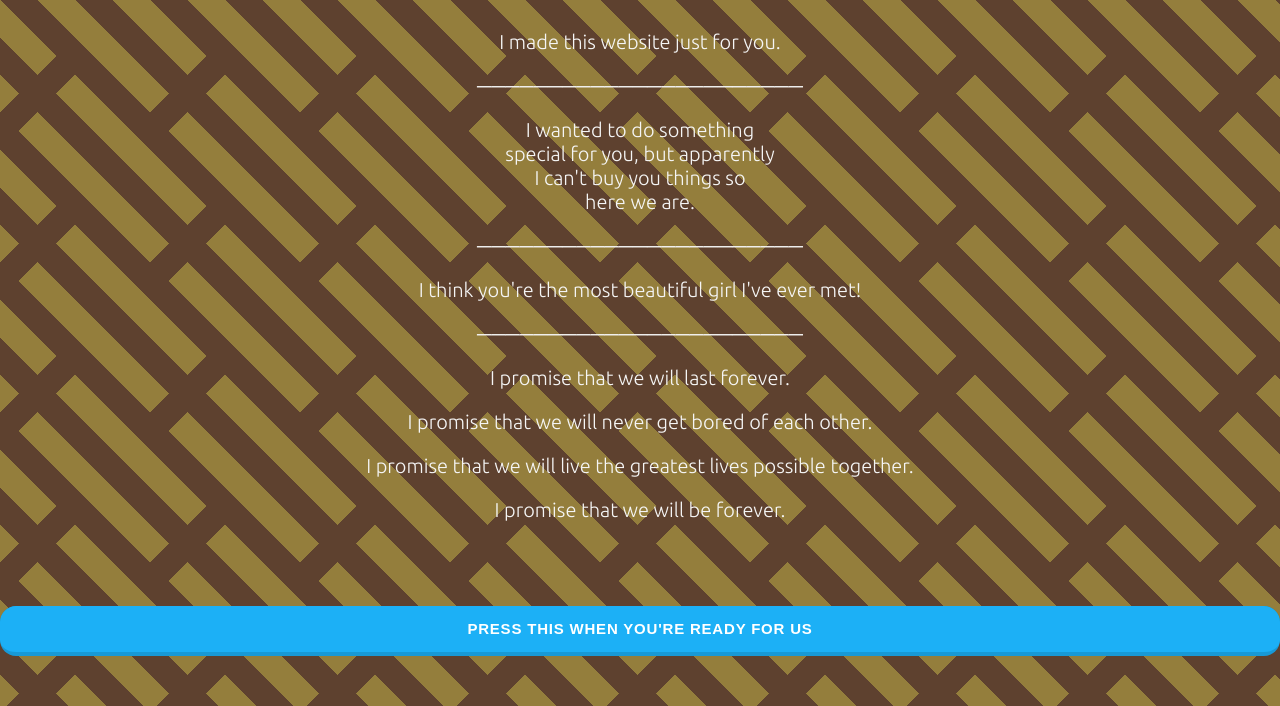
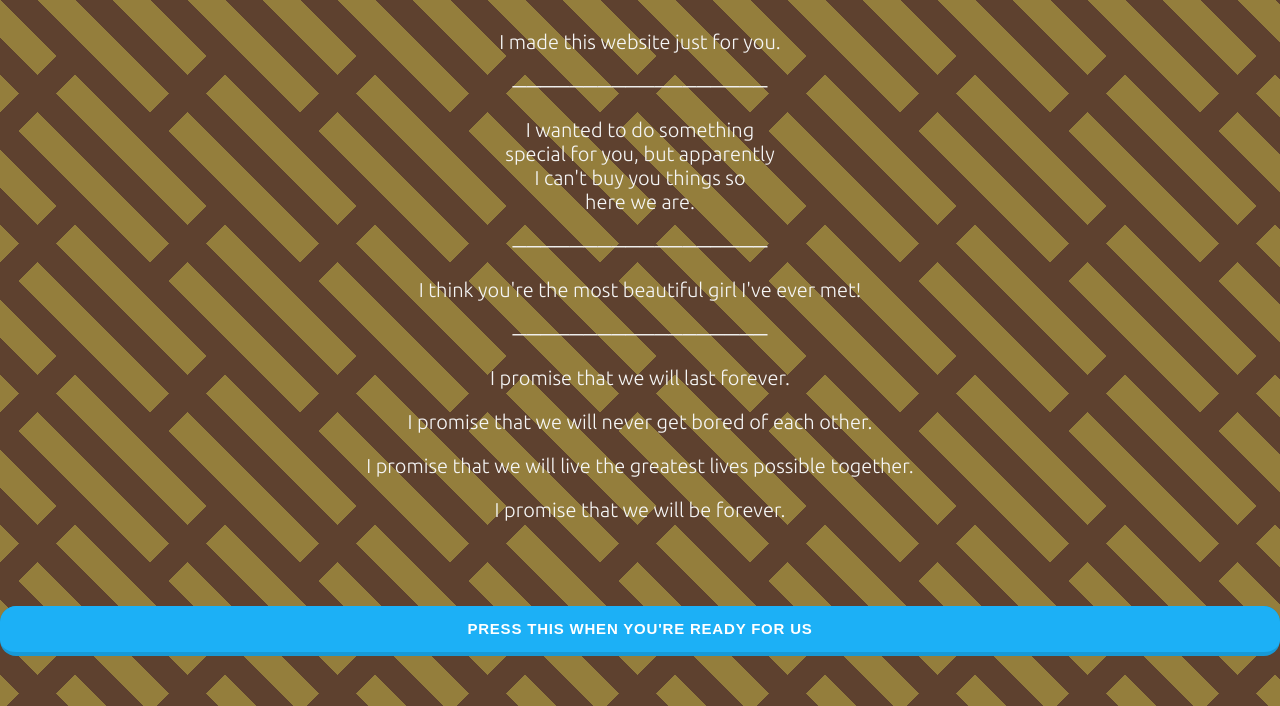
Before and after one commit to WilliamEvesSideAccount/WilliamEvesSideAccount.github.io, a plain HTML site: page index.html in a window 1280 px wide. Shown: the part 94-800 px from the top of the page. Drawn offline with Linux system fonts and the light colour scheme.

Commit message:
Update index.html

```diff
--- a/index.html
+++ b/index.html
@@ -8,16 +8,18 @@
         <title>For Della</title>
     </head>
     <body>
-        <div class="background"></div>
+        <div class="background">
+            <button onclick="ready()" class="button-19" role="button">Press this when you're ready for us</button>
+        </div>
 
         <div id="content">
             <h1>Hey Della!</h1>
             <p>I made this website just for you.</p>
-            <p>───────────────────────</p>
+            <p>──────────────────</p>
             <p>I wanted to do something<br>special for you, but apparently<br>I can't buy you things so<br>here we are.</p>
-            <p>───────────────────────</p>
+            <p>──────────────────</p>
             <p id="ity">I think you're the most beautiful girl I've ever met!</p>
-            <p>───────────────────────</p>
+            <p>──────────────────</p>
             <p>I promise that we will last forever.</p>
             <p>I promise that we will never get bored of each other.</p>
             <p>I promise that we will live the greatest lives possible together.</p>
@@ -26,8 +28,6 @@
 
         <div id="heart" class="heart"></div>
 
-        <button onclick="ready()" class="button-19" role="button">Press this when you're ready for us</button>
-
         <script src="main.js"></script>
     </body>
 </html>
```
